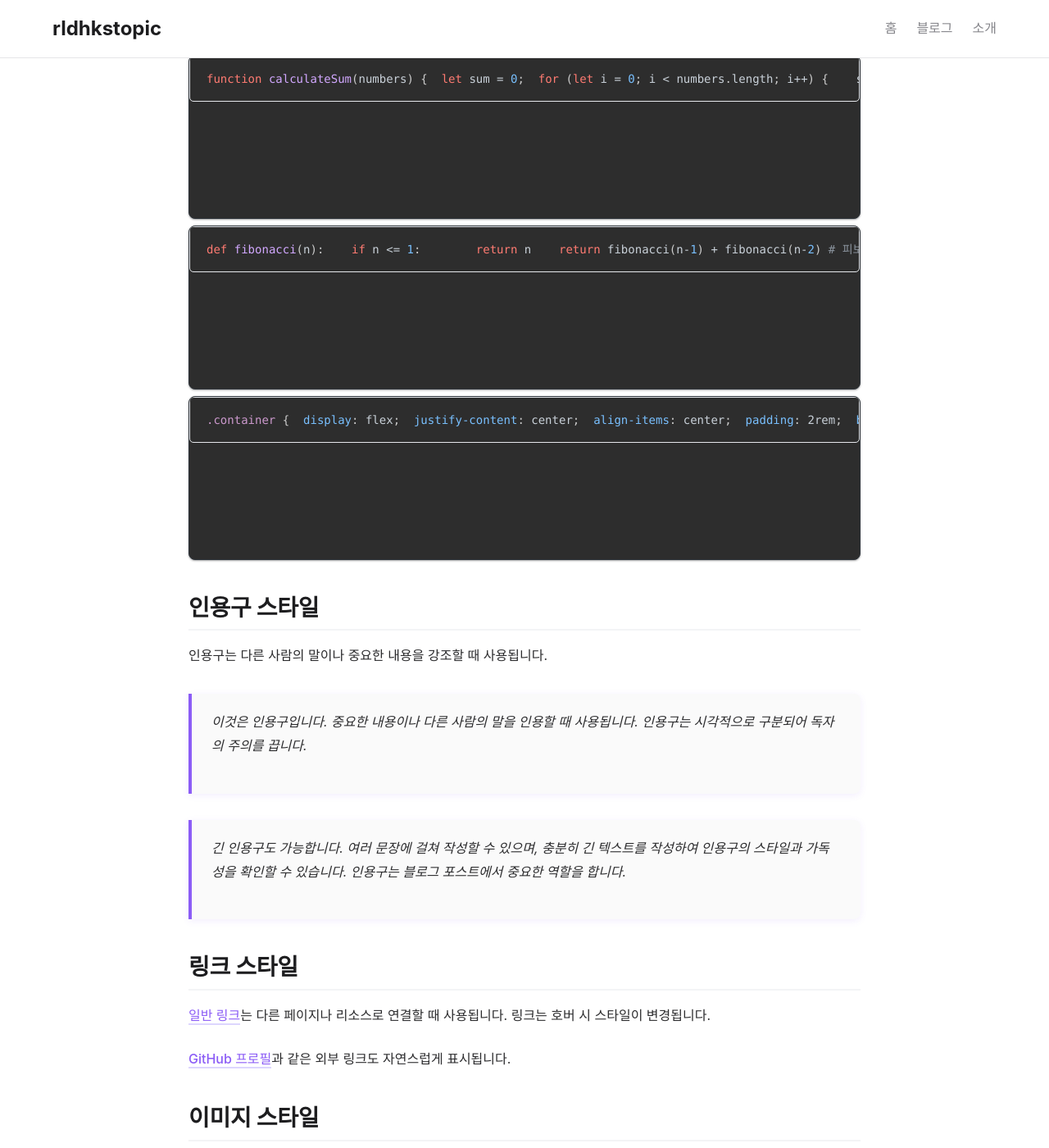
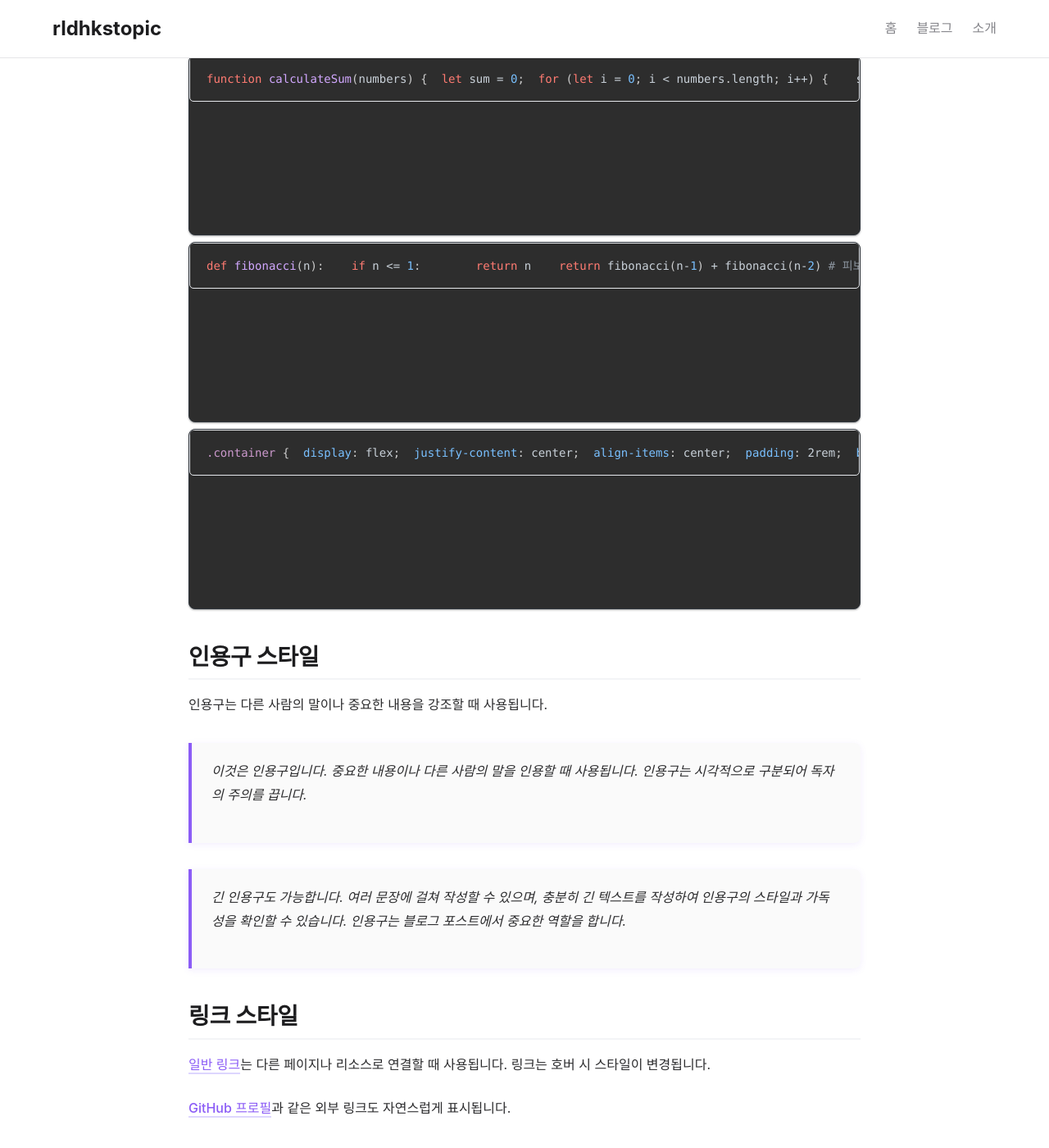
Before and after one commit to rldhkstopic/rldhkstopic.github.io, a Jekyll site: the page built from _posts/2024-01-25-스타일-가이드.md, in a window 1280 px wide and 1400 px high, scrolled down 2080 px. Shown: the whole window at 82% size. Built offline with Jekyll 4.4.1, drawn with Linux system fonts in a browser that asks for light colours; nearby versions of some CDN libraries.

Commit message:
코드 블록 높이/스크롤 개선 및 모달 줄번호 스타일 추가

```diff
--- a/assets/css/main.css
+++ b/assets/css/main.css
@@ -660,9 +660,9 @@
   border: 1px solid #30363D;
   box-shadow: 0 1px 3px rgba(0, 0, 0, 0.12), 0 1px 2px rgba(0, 0, 0, 0.24);
   position: relative;
-  min-height: 200px;
-  max-height: 400px;
-  overflow-y: auto;
+  min-height: 220px;
+  max-height: 380px;
+  overflow-y: hidden;
   outline: none;
   font-family: 'SF Mono', 'Monaco', 'Cascadia Code', 'Roboto Mono', monospace;
 }
@@ -734,9 +734,10 @@
 }
 
 .post-content pre.code-expandable {
-  max-height: 300px;
+  max-height: 320px;
   cursor: pointer;
   transition: max-height 0.3s ease;
+  overflow-y: hidden;
 }
 
 .post-content pre.code-expandable:hover {
@@ -766,6 +767,11 @@
 .post-content pre.code-expandable:hover::after {
   background: linear-gradient(to top, rgba(13, 17, 23, 0.98), rgba(88, 166, 255, 0.1));
   color: #79C0FF;
+}
+
+.post-content pre.code-expanded {
+  max-height: none;
+  overflow-y: auto;
 }
 
 /* 코드 팝업 모달 */
@@ -851,6 +857,37 @@
 
 .code-modal-body pre code {
   padding: 1rem 1.25rem;
+  display: block;
+  counter-reset: line-number;
+  color: #C9D1D9;
+  font-size: 0.9rem;
+  line-height: 1.6;
+  white-space: pre;
+}
+
+.code-modal-body pre code .line {
+  counter-increment: line-number;
+  display: block;
+  padding-left: 3.5rem;
+  position: relative;
+  min-height: 1.6em;
+  white-space: pre;
+}
+
+.code-modal-body pre code .line::before {
+  content: counter(line-number);
+  position: absolute;
+  left: 0;
+  width: 3rem;
+  text-align: right;
+  padding-right: 0.75rem;
+  color: #6E7681;
+  font-size: 0.8125rem;
+  font-weight: 400;
+  user-select: none;
+  border-right: 1px solid #21262D;
+  margin-right: 0.75rem;
+  line-height: 1.6em;
 }
 
 .post-content pre:not(.highlight) code {
```
